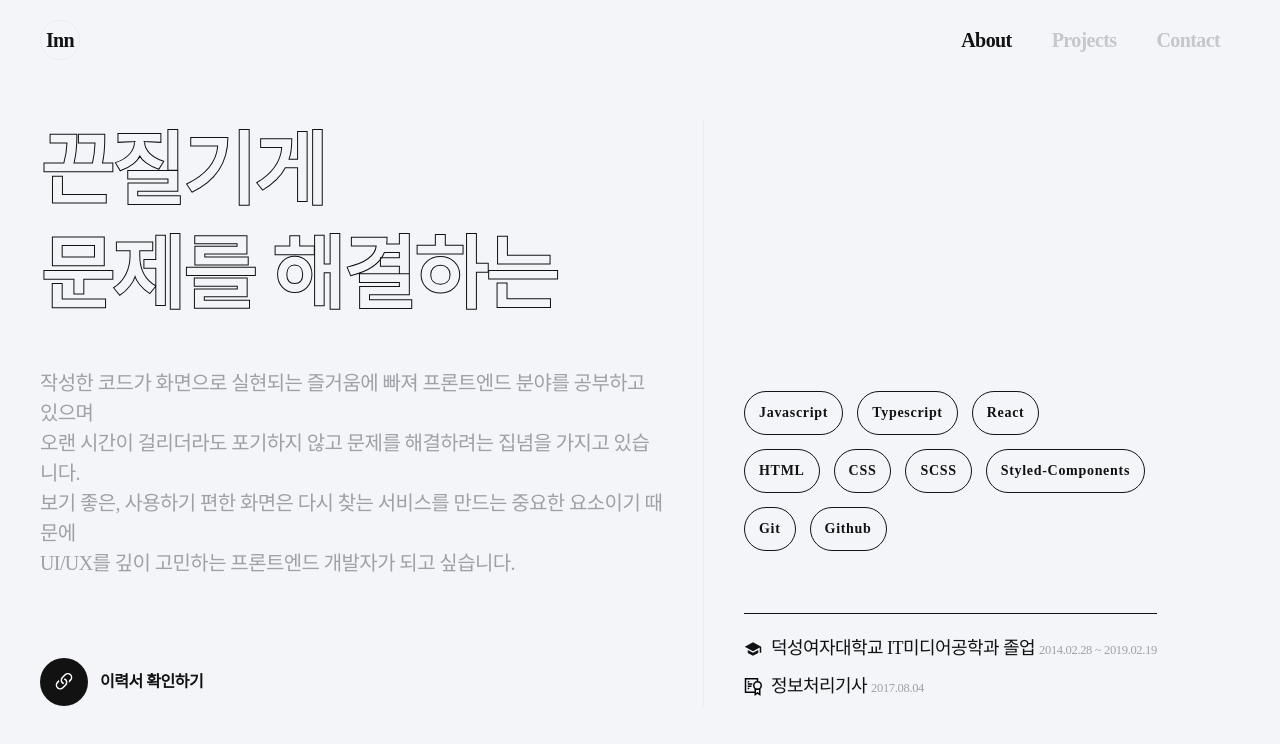
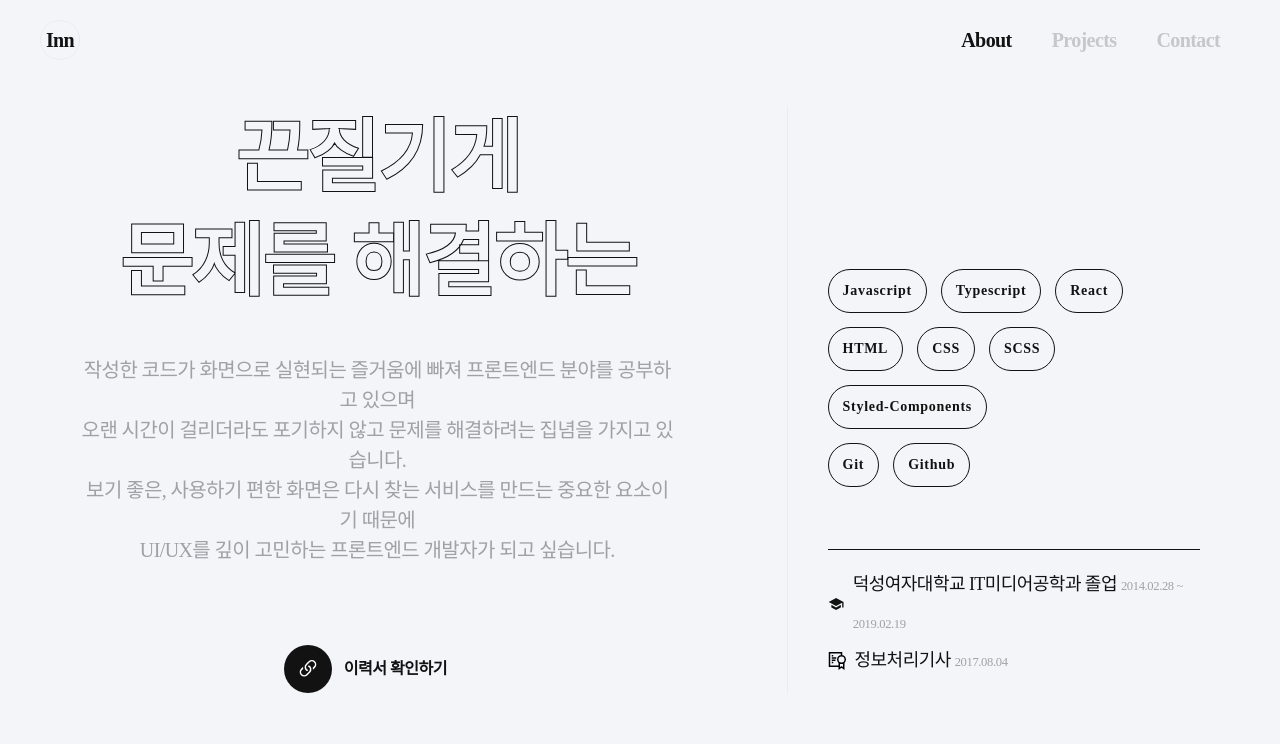
Before and after one commit to InnSeonn/2023-portfolio, a React (Create React App) app: page /about in a window 1280 px wide. Shown: the top 744 px of the page. Built offline with nearby package versions, Linux system fonts and the light colour scheme; a web font is replaced by a local one.

Commit message:
Design: 수정 About page CSS
- 가독성 및 디자인 통일성을 위해 전체 레이아웃 가운데 정렬로 변경
- 강조를 위하여 왼쪽 텍스트를 가운데 정렬로 변경
- 여백 수정

```diff
--- a/src/pages/About.tsx
+++ b/src/pages/About.tsx
@@ -1,21 +1,23 @@
 import styled, { css } from 'styled-components';
-import { BsTools, BsArrowRight, BsLink45Deg } from 'react-icons/bs';
+import { BsArrowRight, BsLink45Deg } from 'react-icons/bs';
 import { MdSchool } from 'react-icons/md';
 import { GrCertificate } from 'react-icons/gr';
 import { Layout } from './Home';
 
 const AboutLayout = styled(Layout)`
   display: flex;
+  justify-content: center;
+  padding: 0 calc(var(--container-padding) * 2);
   background-color: var(--color-bg);
 `;
 const AboutCol = styled.div<{ col: number }>`
-  margin: calc(var(--container-padding) * 3) 0;
-  padding: 0 var(--container-padding);
   ${(props) =>
     (props.col === 1 &&
       css`
-        width: 55%;
+        align-self: center;
+        padding-right: 10%;
         border-right: 1px solid var(--color-grey-light);
+        text-align: center;
       `) ||
     (props.col === 2 &&
       css`
@@ -23,6 +25,8 @@ const AboutCol = styled.div<{ col: number }>`
         flex-direction: column;
         justify-content: flex-end;
         align-items: flex-start;
+        padding-left: var(--container-padding);
+        margin-bottom: calc(var(--container-padding) * 3);
       `)}
 `;
 const AboutTitleParagraph = styled.p`
```
